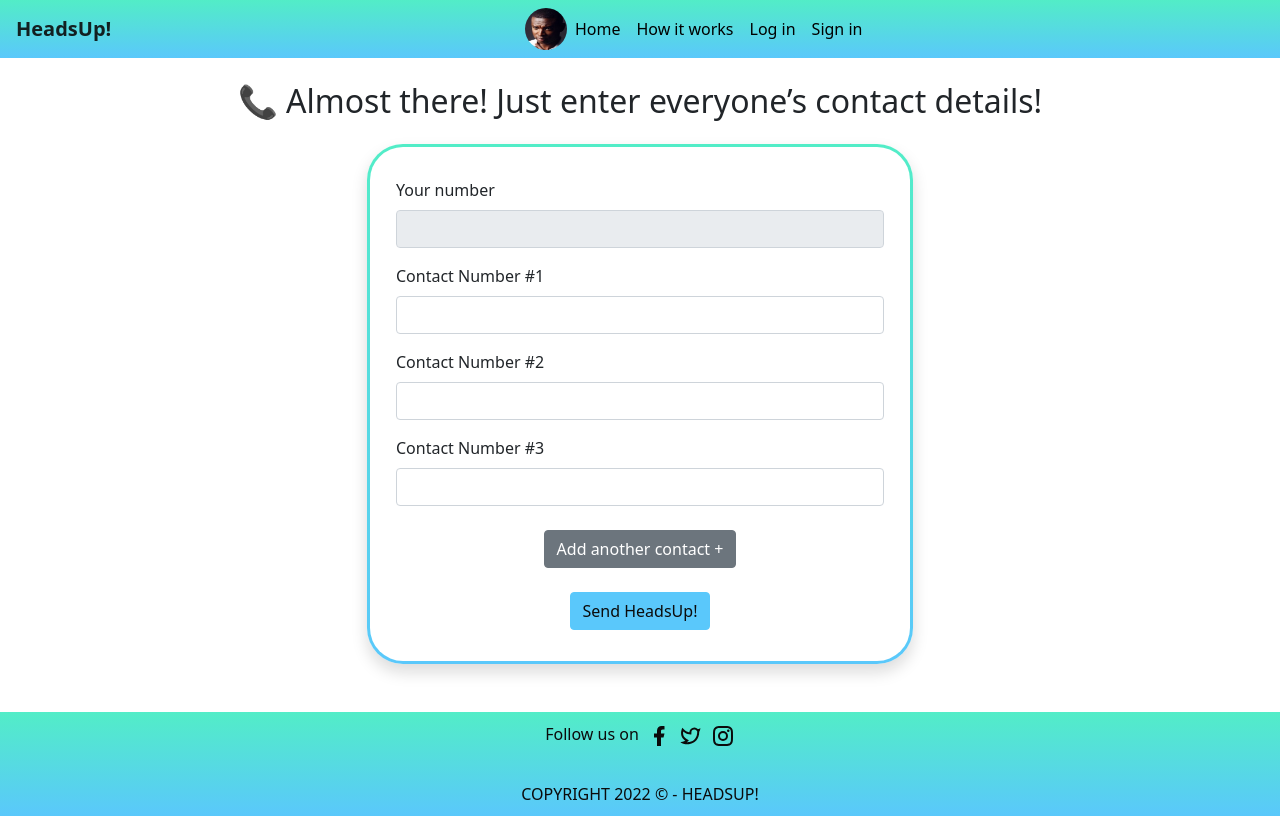
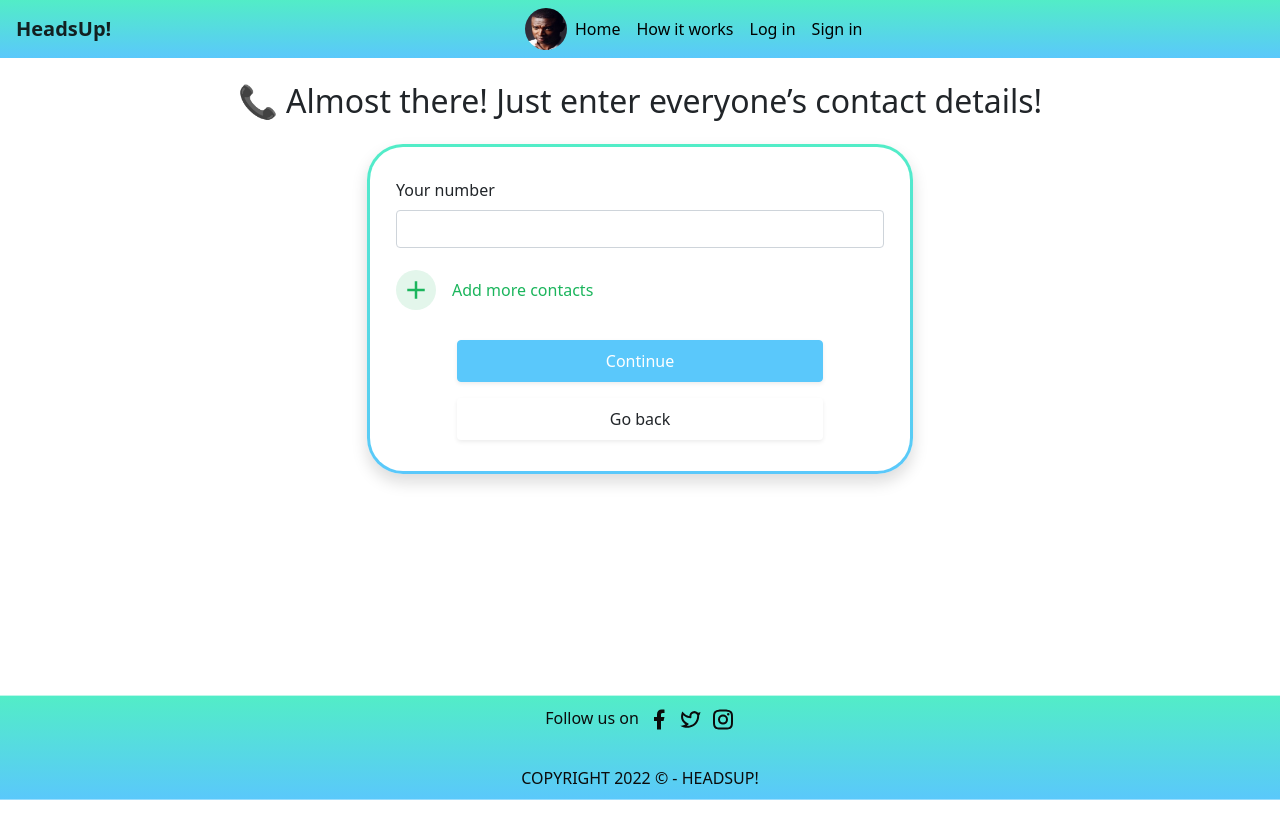
Before and after one commit to Ahyeonn/COLAB-8, a Vue app in the folder front-end/: page /contact-info in a window 1280 px wide. Built offline with nearby package versions, Linux system fonts and the light colour scheme.

Commit message:
feat: add "Add content" modal

```diff
--- a/front-end/src/scss/bootstrap/_bootstrap.scss
+++ b/front-end/src/scss/bootstrap/_bootstrap.scss
@@ -8,7 +8,14 @@ $navbar-light-color: black;
 
 // Card
 $card-border-color : transparent;
+$card-border-radius: em(36px);
 $card-border-width : 3px;
+
+// Modal
+$modal-content-border-radius: em(36px);
+$modal-content-border-color: transparent;
+$modal-backdrop-bg:                 $black;
+$modal-backdrop-opacity:            .5;
 
 // Required
 @import '../../../node_modules/bootstrap/scss/functions';
@@ -35,12 +42,12 @@ $card-border-width : 3px;
 // @import "bootstrap/scss/accordion";
 // @import "bootstrap/scss/pagination";
 // @import "bootstrap/scss/badge";
-// @import "bootstrap/scss/alert";
+ @import "bootstrap/scss/alert";
 // @import "bootstrap/scss/progress";
 @import "bootstrap/scss/list-group";
-// @import 'bootstrap/scss/close';
+ @import 'bootstrap/scss/close';
 // @import "bootstrap/scss/toasts";
-//@import '../../../node_modules/bootstrap/scss/modal'; // Requires transitions
+@import '../../../node_modules/bootstrap/scss/modal'; // Requires transitions
 // @import "bootstrap/scss/tooltip";
 // @import "bootstrap/scss/popover";
 // @import "bootstrap/scss/carousel";
--- a/front-end/src/views/ContactInfo.vue
+++ b/front-end/src/views/ContactInfo.vue
@@ -1,6 +1,28 @@
-<script setup>
+<script>
 import BaseInput from "@/components/Form/BaseInput";
 import BaseButton from "@/components/UI/BaseButton";
+
+export default {
+  name: "ContactInfo",
+  components: {
+    BaseInput,
+    BaseButton
+  },
+  data() {
+    return {
+      isVisible: false
+    }
+  },
+  methods: {
+    openModal() {
+      this.isVisible = true
+    },
+    closeModal() {
+      this.isVisible = false
+    }
+  }
+}
+
 </script>
 
 <template>
@@ -9,7 +31,7 @@ import BaseButton from "@/components/UI/BaseButton";
     <div class="col-md-6 mx-auto">
       <div class="card shadow">
         <div class="card-body">
-          <form>
+          <form @submit.prevent>
             <!-- Host phone-number -->
             <div class="mb-3">
               <BaseInput
@@ -17,46 +39,56 @@ import BaseButton from "@/components/UI/BaseButton";
                   name="host-phone-number"
                   label="Your number"
                   type="tel"
-                  disabled
-              />
-            </div>
-            <!-- Contact Number #1 -->
-            <div class="mb-3">
-              <BaseInput
-                  class="form-control"
-                  name="contact-number-1"
-                  label="Contact Number #1"
-                  type="tel"
-              />
-            </div>
-            <!-- Contact Number #2 -->
-            <div class="mb-3">
-              <BaseInput
-                  class="form-control"
-                  name="contact-number-2"
-                  label="Contact Number #2"
-                  type="tel"
               />
             </div>
 
-            <!-- Contact Number #3 -->
-            <div class="mb-3">
-              <BaseInput
-                  class="form-control"
-                  name="contact-number-3"
-                  label="Contact Number #3"
-                  type="tel"
-              />
+            <button
+                class="btn add-contact px-0 d-flex align-items-center mx-auto"
+                type="button"
+                @click="openModal"
+                data-bs-toggle="modal"
+                data-bs-target="#addContact"
+            >
+                <svg class="rounded-circle plus me-3" xmlns="http://www.w3.org/2000/svg" viewBox="0 0 24 24" width="24" height="24"><path fill="none" d="M0 0h24v24H0z" /><path d="M11 11V5h2v6h6v2h-6v6h-2v-6H5v-2z" /></svg>
+              Add more contacts
+            </button>
+
+            <!-- Modal -->
+            <div class="modal fade" :class="{ 'show d-block': isVisible }" id="addContact" tabindex="-1"
+                 aria-labelledby="addContactLabel" aria-hidden="true">
+              <div class="modal-dialog modal-sm modal-dialog-centered">
+                <div class="modal-content">
+                  <div class="modal-header">
+                    <h5 class="modal-title text-center text-primary" id="addContactLabel">Add Contact</h5>
+                    <button type="button" class="btn-close" @click="closeModal" data-bs-dismiss="modal"
+                            aria-label="Close"></button>
+                  </div>
+                  <div class="modal-body">
+                    <BaseInput class="form-control" name="contact-name" label="Name" />
+                    <BaseInput class="form-control" name="contact-phone-number" label="Phone number" />
+                    <BaseButton type="button" class="btn-primary mt-4 py-2 w-75 text-white shadow-sm text-center"
+                                label="Add" />
+                  </div>
+                </div>
+              </div>
             </div>
 
-            <BaseButton
-                class="btn-secondary mt-4 d-block mx-auto"
-                label="Add another contact +"
-            />
-            <BaseButton
-                class="btn-primary mt-4 d-block mx-auto"
-                label="Send HeadsUp!"
-            />
+            <Teleport to="body">
+              <div v-show="isVisible" class="modal-backdrop fade show"></div>
+            </Teleport>
+
+            <div class="text-center">
+              <BaseButton
+                  class="btn-primary mt-4 py-2 w-75 text-white shadow-sm"
+                  type="submit"
+                  label="Continue"
+              />
+              <router-link
+                  class="btn btn-back mt-3 py-2 w-75 mx-auto d-block shadow-sm"
+                  to="/"
+              >Go back</router-link>
+
+            </div>
           </form>
         </div>
       </div>
@@ -64,6 +96,17 @@ import BaseButton from "@/components/UI/BaseButton";
   </div>
 </template>
 
-<style scoped>
-
+<style scoped lang="scss">
+.add-contact {
+  width    : 100%;
+  color    : $green;
+  border: none;
+  .plus {
+    width: 40px;
+    height: 40px;
+    padding    : 5px;
+    background : #E3F6EB;
+    fill: $green;
+    }
+  }
 </style>
```
